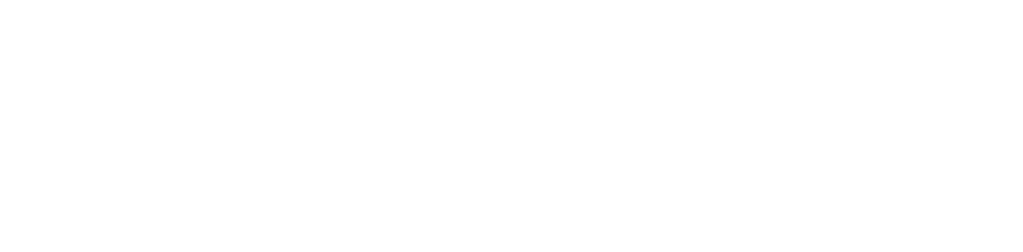
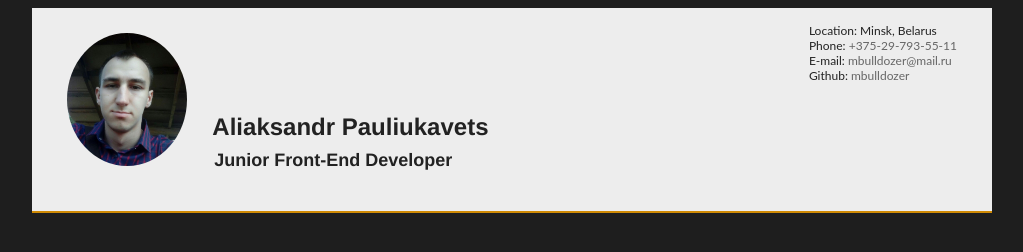
Before and after one commit to mbulldozer/rsschool-2019Q1-cv, a plain HTML site: page index.html in a window 1280 px wide. Shown: the whole page, without its empty margins (128-1151 px from the left). Drawn offline with Linux system fonts and the light colour scheme.

Commit message:
feat: add header with personal info

```diff
--- a/index.html
+++ b/index.html
@@ -4,10 +4,29 @@
     <meta charset="UTF-8">
     <meta name="viewport" content="width=device-width, initial-scale=1.0">
     <meta http-equiv="X-UA-Compatible" content="ie=edge">
+    <link href="style.css" rel="stylesheet">
     <title>Curriculum Vitae</title>
 </head>
 <body>
-    <header></header>
+    <header>
+        <div class="header-wrap">
+            <div class="photo">
+                <img src="photo.jpg" alt="Photo">
+            </div>
+            <div class="personal-info">
+                <h1>Aliaksandr Pauliukavets</h1>
+                <h2>Junior Front-End Developer</h2>
+            </div>
+            <div class="personal-contact">
+                <ul class="contact-list">
+                    <li>Location: Minsk, Belarus</li>
+                    <li>Phone: <a href="tel:+375297935511" title="Phone">+375-29-793-55-11</a></li>
+                    <li>E-mail: <a href="mailto:mbulldozer@mail.ru" title="E-mail">mbulldozer@mail.ru</a></li>
+                    <li>Github: <a href="https://github.com/mbulldozer" title="Github">mbulldozer</a></li>
+                </ul>
+            </div>
+        </div>
+    </header>
     <main></main>
     <footer></footer>
 </body>
--- /dev/null
+++ b/style.css
@@ -0,0 +1,68 @@
+html, body {
+    background: #1e1e1e;
+    font-family: 'Lato', helvetica, arial, sans-serif;
+    font-size: 16px;
+    color: #222;
+}
+
+header {
+    max-width: 960px;
+    background: #f8f8fa;
+    margin: 0px auto;
+}
+
+.header-wrap {
+    padding: 25px 35px;
+    border-bottom: 2px solid #cf8a05;
+    background: #ededed;
+}
+
+.photo {
+    width: 12.5%;
+    display: inline-block;
+    margin-right: 30px;
+}
+
+.header-wrap img {
+    width: 120px;
+    height: auto;
+    border-radius: 50%;
+}
+
+.personal-info {
+    display: inline-block;
+}
+
+h1 {
+    font-size: 24px;
+    font-weight: 700;
+    font-family: Helvetica, Arial, sans-serif;
+    margin-bottom: -6px;
+}
+
+h2 {
+    font-size: 18px;
+    margin-left: 2px;
+    font-family: Helvetica, Arial, sans-serif;
+}
+
+.personal-contact {
+    float: right;
+}
+
+.contact-list {
+    list-style-type: none;
+    font-size: 12px;
+    margin-top: -10px;
+}
+
+a:active,
+a:hover,
+a {
+  text-decoration: none;
+  color: #666;
+}
+
+a:hover {
+    color: #cf8a05;
+}
```
Also changed, not shown: photo.jpg (added).
